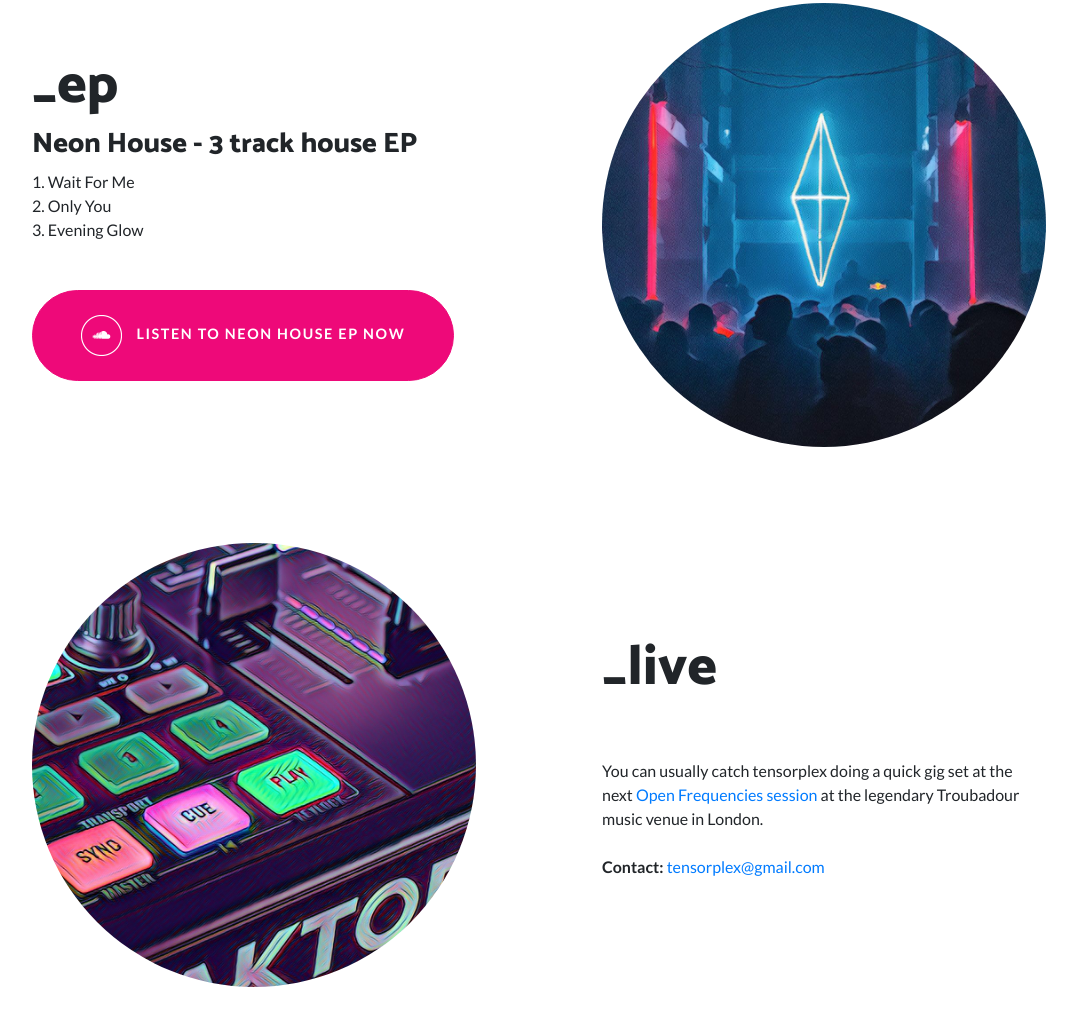
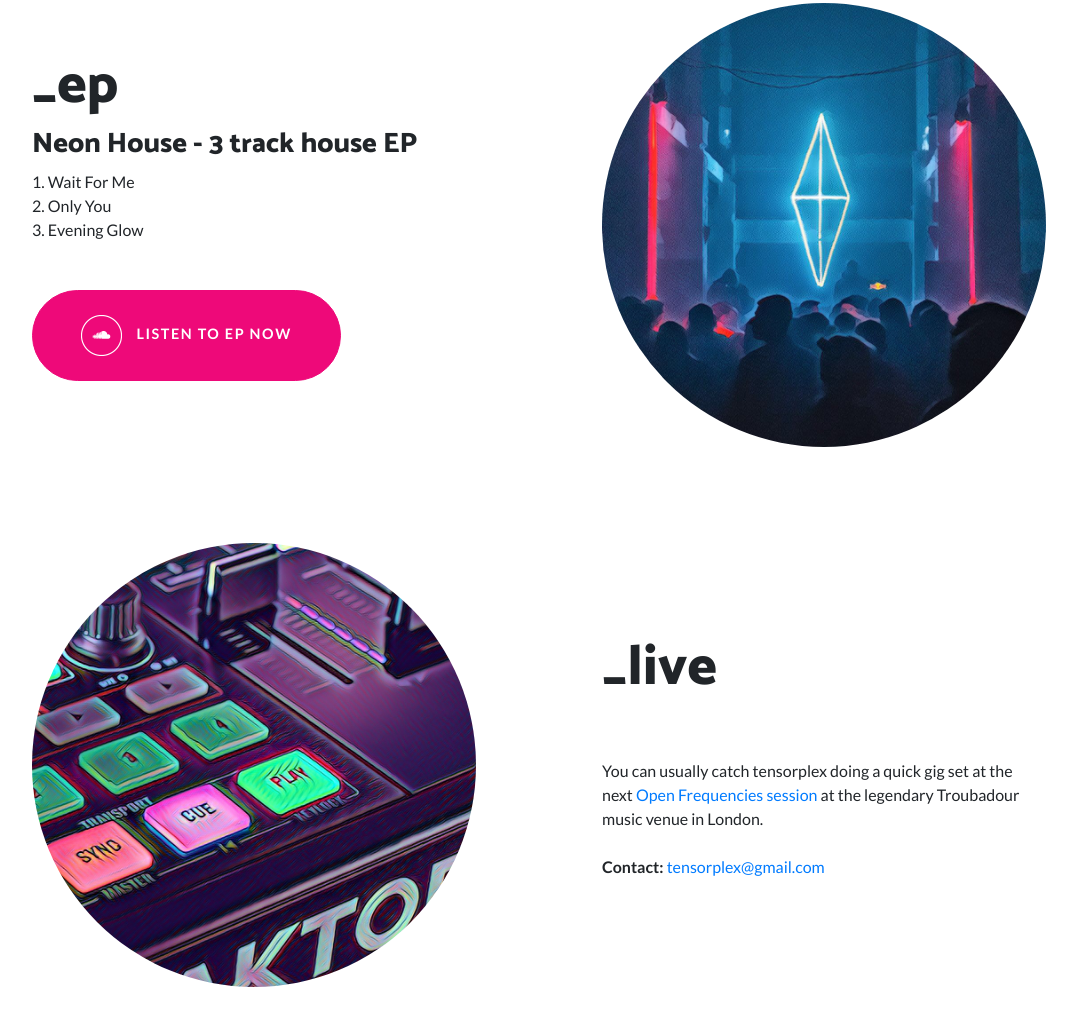
Before and after one commit to tensorplex/tensorplex.github.io, a website: page index.html in a window 1280 px wide. Shown: the part 1293-2319 px from the top of the page, without its empty margins (101-1178 px from the left). Drawn offline with Linux system fonts and the light colour scheme; a script that the page names is missing.

Commit message:
make button smaller

```diff
--- a/index.html
+++ b/index.html
@@ -114,7 +114,7 @@
               <h3>Neon House - 3 track house EP</h3>
               <p>
                 1. Wait For Me<br />2. Only You<br />3. Evening Glow<br />
-                <a href="https://soundcloud.com/tensorplex/sets/neon-house-ep" target="_blank" class="btn btn-primary btn-xl rounded-pill mt-5"><img class="img-fluid" style="margin-right: 1em;" src="img/socials/Soundcloud.png" alt="Follow tensorplex on SoundCloud" width="41px" height="41px">Listen to Neon House EP now</a>
+                <a href="https://soundcloud.com/tensorplex/sets/neon-house-ep" target="_blank" class="btn btn-primary btn-xl rounded-pill mt-5"><img class="img-fluid" style="margin-right: 1em;" src="img/socials/Soundcloud.png" alt="Follow tensorplex on SoundCloud" width="41px" height="41px">Listen to EP now</a>
               </p>
             </div>
           </div>
```
